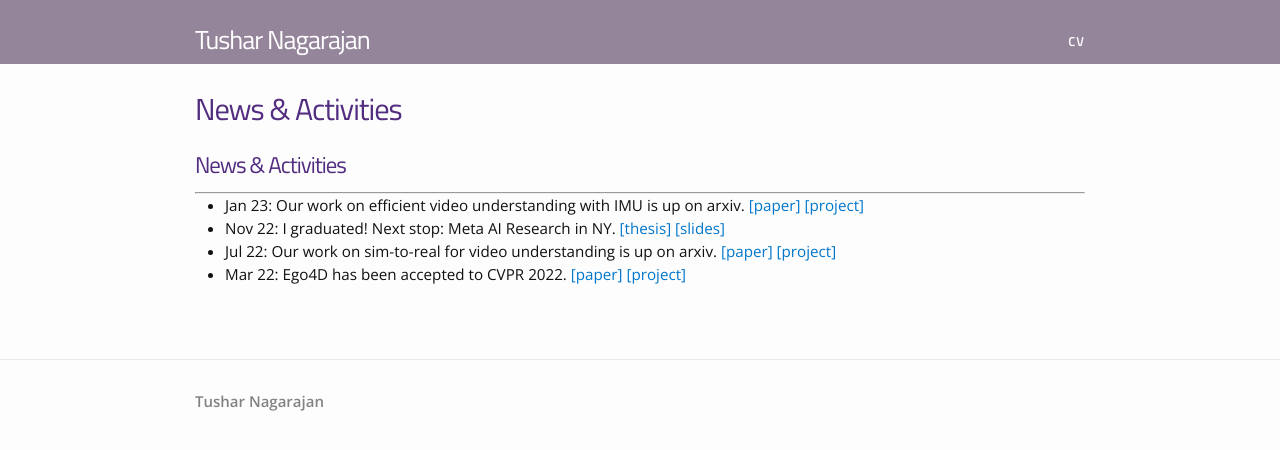
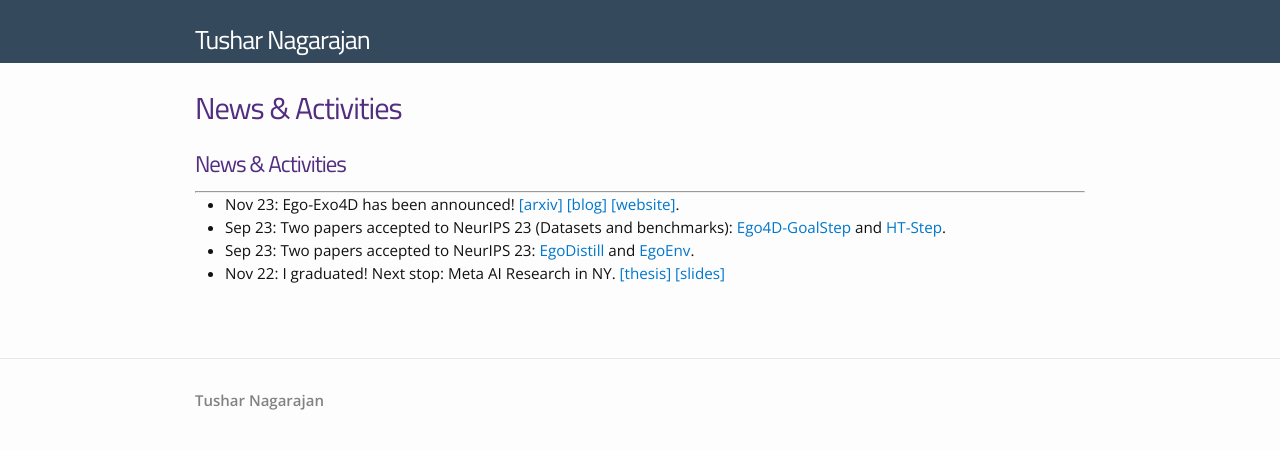
Before and after one commit to takihasan/takihasan.github.io, a Jekyll site: the page built from pages/news.md, in a window 1280 px wide. Shown: the top 450 px of the page. Built offline with Jekyll 4.4.1, drawn with Linux system fonts in a browser that asks for light colours; nearby versions of some CDN libraries; our own code applies the rules of GitHub Pages for plain Markdown files; a style sheet for code colours, icons or effects is not loaded.

Commit message:
neurips update

```diff
--- a/_data/menu.yml
+++ /dev/null
@@ -1,2 +0,0 @@
-- title: "CV"
-  href: "/cv/"
--- a/css/main.scss
+++ b/css/main.scss
@@ -19,7 +19,7 @@ $brand-color:      #0077CC;
 // $gameday-sky: #109dc0;
 $clemson-purple:      #522d80;
 $clemson-orange:      #f66733;
-$header-color:		  #94859b;
+$header-color:		  #34495c;
 
 $grey-color:       #828282;
 $grey-color-light: lighten($grey-color, 40%);
--- a/pages/news.md
+++ b/pages/news.md
@@ -4,29 +4,27 @@
 <div class="container">
 <div class="events" markdown="1" >
 
-- Jan 23: Our work on efficient video understanding with IMU is up on arxiv. [[paper]](https://arxiv.org/pdf/2301.02217.pdf) [[project]](https://vision.cs.utexas.edu/projects/egodistill/)
+- Nov 23: Ego-Exo4D has been announced! [[arxiv]](https://arxiv.org/abs/2311.18259) [[blog]](https://ai.meta.com/blog/ego-exo4d-video-learning-perception/) [[website]](https://ego-exo4d-data.org/).
+- Sep 23: Two papers accepted to NeurIPS 23 (Datasets and benchmarks): [Ego4D-GoalStep](https://openreview.net/forum?id=3BxYAaovKr) and [HT-Step](https://openreview.net/forum?id=vv3cocNsEK).
+- Sep 23: Two papers accepted to NeurIPS 23: [EgoDistill](https://arxiv.org/abs/2301.02217) and [EgoEnv](https://arxiv.org/abs/2207.11365).
 - Nov 22: I graduated! Next stop: Meta AI Research in NY. [[thesis]](https://utexas.box.com/s/zoike116ivk5ikbn3w16sm76d4lwqo2j) [[slides]](https://utexas.box.com/s/j86oehf314x3lizxlcoap7m2qho8p1oe)
-- Jul 22: Our work on sim-to-real for video understanding is up on arxiv. [[paper]](https://arxiv.org/pdf/2207.11365.pdf) [[project]](https://vision.cs.utexas.edu/projects/ego-env/)
-- Mar 22: Ego4D has been accepted to CVPR 2022. [[paper]](https://arxiv.org/pdf/2110.07058.pdf) [[project]](https://ego4d-data.org/)
-- Jan 22: Our work on Environment predictive coding is accepted to ICLR 2022. [[paper]](https://arxiv.org/pdf/2102.02337.pdf) [[project]](ttps://vision.cs.utexas.edu/projects/epc/)
-- Oct 21: Our massive scale egocentric video dataset (Ego4D) has been released.  [[paper]](https://arxiv.org/pdf/2110.07058.pdf) [[project]](https://ego4d-data.org/)
-- Oct 21: Our work on learning human activity priors for embodied AI is accepted to NeurIPS 2021. [[paper]](https://arxiv.org/pdf/2110.07692.pdf)
-- Mar 21: Our work on bridging the egocentric <--> third-person gap in video is accepted to CVPR 2021. [[paper]](https://arxiv.org/pdf/2104.07905.pdf)
-- Feb 21: Our work on Environment predictive coding is up on arxiv. [[paper]](https://arxiv.org/pdf/2102.02337.pdf)
-- Jan 21: Our work on Differentiable constraints for causal structure discovery is accepted to AISTATS 2021. [[paper]](https://arxiv.org/pdf/2010.06978.pdf)
-- Oct 20: Our work on Differentiable constraints for causal structure discovery is up on arxiv. [[paper]](https://arxiv.org/pdf/2010.06978.pdf)
-- Sep 20: Our work on Exploration for Interaction is accepted at NeurIPS 2020. [[paper]](https://arxiv.org/pdf/2008.09241.pdf) [[project]](http://vision.cs.utexas.edu/projects/interaction-exploration/).
-- Aug 20: Our work on Exploration for Interaction is up on arxiv. [[paper]](https://arxiv.org/pdf/2008.09241.pdf) [[project]](http://vision.cs.utexas.edu/projects/interaction-exploration/).
+- Mar 22: Ego4D has been accepted to CVPR 2022. [[paper]](https://arxiv.org/abs/2110.07058) [[project]](https://ego4d-data.org/)
+- Jan 22: Our work on Environment predictive coding is accepted to ICLR 2022. [[paper]](https://arxiv.org/abs/2102.02337) [[project]](ttps://vision.cs.utexas.edu/projects/epc/)
+- Oct 21: Our massive scale egocentric video dataset (https://arxiv.org/abs/2110.07058) [[project]](https://ego4d-data.org/)
+- Oct 21: Our work on learning human activity priors for embodied AI is accepted to NeurIPS 2021. [[paper]](https://arxiv.org/abs/2110.07692)
+- Mar 21: Our work on bridging the egocentric <--> third-person gap in video is accepted to CVPR 2021. [[paper]](https://arxiv.org/abs/2104.07905)
+- Jan 21: Our work on Differentiable constraints for causal structure discovery is accepted to AISTATS 2021. [[paper]](https://arxiv.org/abs/2010.06978)
+- Sep 20: Our work on Exploration for Interaction is accepted at NeurIPS 2020. [[paper]](https://arxiv.org/abs/2008.09241) [[project]](http://vision.cs.utexas.edu/projects/interaction-exploration/).
 - Jul 20: Invited talk at Stanford: "Environment-centric reasoning for embodied perception" [[slides]](https://drive.google.com/file/d/1CQzHVes1DsXCerJnh9z0SkD4eEcr1C9K/view?usp=sharing). Thanks Juan Carlos Niebles for the invitation!
-- Mar 20: Our work on Topological environment graphs is accepted at CVPR 2020. [[paper]](https://arxiv.org/pdf/2001.04583.pdf) [[project]](http://vision.cs.utexas.edu/projects/ego-topo/)
-- Jul 19: Our work on Interaction Hotspots is accepted at ICCV 2019. [[paper]](https://arxiv.org/pdf/1812.04558.pdf) [[project]](http://vision.cs.utexas.edu/projects/interaction-hotspots/)
+- Mar 20: Our work on Topological environment graphs is accepted at CVPR 2020. [[paper]](https://arxiv.org/abs/2001.04583) [[project]](http://vision.cs.utexas.edu/projects/ego-topo/)
+- Jul 19: Our work on Interaction Hotspots is accepted at ICCV 2019. [[paper]](https://arxiv.org/abs/1812.04558) [[project]](http://vision.cs.utexas.edu/projects/interaction-hotspots/)
 - Jun 19: Presented our work on Interaction Hotspots at the EPIC workshop at CVPR. [EPIC@CVPR19](https://eyewear-computing.org/EPIC_CVPR19/program.html)
-- Jul 18: Our work on Attributes as Operators is accepted at ECCV 2018. [[paper]](https://arxiv.org/pdf/1803.09851.pdf) [[code]](https://github.com/Tushar-N/attributes-as-operators)
+- Jul 18: Our work on Attributes as Operators is accepted at ECCV 2018. [[paper]](https://arxiv.org/abs/1803.09851) [[code]](https://github.com/Tushar-N/attributes-as-operators)
 - May 18: Interning at Facebook AI Research this summer
-- Mar 18: Our work on Dynamic Inference Paths in ResNets is accepted at CVPR 2018. [[paper]](https://arxiv.org/pdf/1711.08393.pdf) [[code]](https://github.com/Tushar-N/blockdrop)
+- Mar 18: Our work on Dynamic Inference Paths in ResNets is accepted at CVPR 2018. [[paper]](https://arxiv.org/abs/1711.08393) [[code]](https://github.com/Tushar-N/blockdrop)
 - Dec 17: Our work on Computational Antimicrobial Peptide Design is accepted at JBC 2017. [[paper]](http://www.jbc.org/content/early/2017/12/19/jbc.M117.805499.full.pdf) [[code]](https://github.com/Tushar-N/amp-lm)
 - Aug 17: Completed a wonderful internship at IBM Research. Thanks Bhatta and Rogerio!
-- Jul 17: Sharmistha presents our work on Coupling Constraints for Relation Extraction at ACL 2017 (workshop). [[paper]](https://arxiv.org/pdf/1710.09942.pdf)
+- Jul 17: Sharmistha presents our work on Coupling Constraints for Relation Extraction at ACL 2017 (https://arxiv.org/abs/1710.09942)
 - May 17: Started an internship at IBM Research's Vision & Multimedia group, working with [Bishwaranjan Bhattacharjee](https://www.research.ibm.com/people/b/bhatta/index.html) and [Dr. Rogerio Feris](http://rogerioferis.com/)
 - Jan 17: Joined [Dr. Kristen Grauman](https://www.cs.utexas.edu/~grauman/)'s vision group as a Research Assistant.
 - Aug 16: Joined UT Austin as a graduate student.
```
Also changed, not shown: pages/about.md (+2 -2 lines), pages/cv.md (deleted, +0 -11 lines), pages/research.md (+80 -30 lines).
